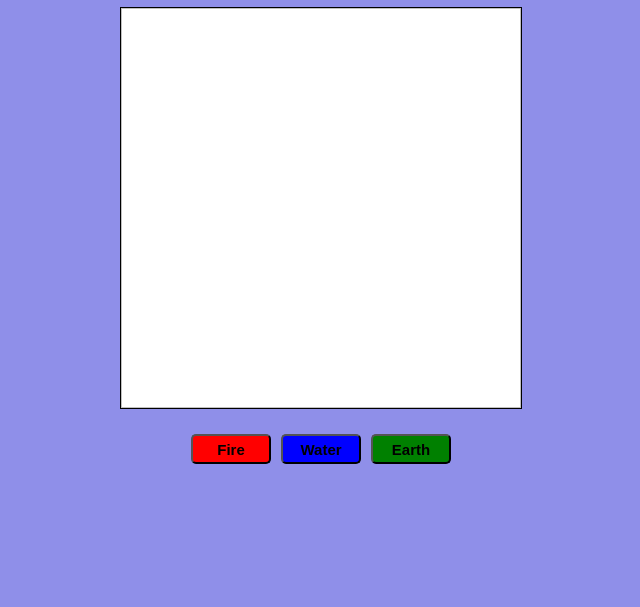
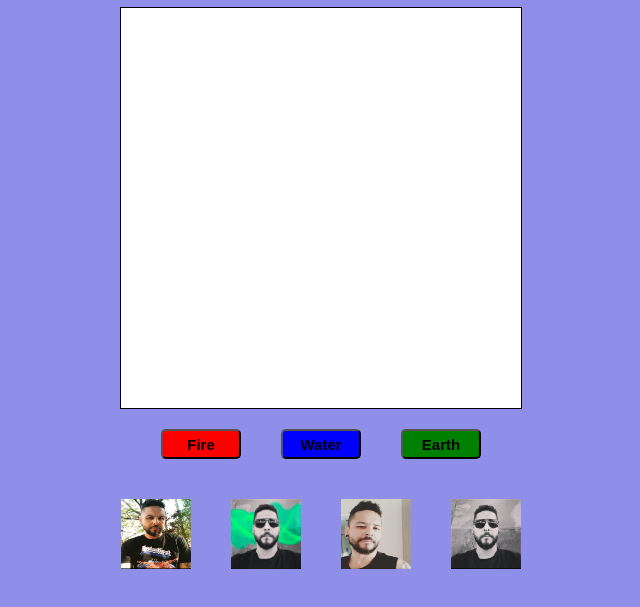
Before and after one commit to lucopdev/project-meme-generator, a website: page index.html in a window 1280 px wide. Shown: the part 129-736 px from the top of the page, without its empty margins (319-959 px from the left). Drawn offline with Linux system fonts and the light colour scheme.

Commit message:
Add imagens pré-definidas

```diff
--- a/script.js
+++ b/script.js
@@ -1,5 +1,16 @@
-const memeImgContainer = 'meme-image-container';
-const memeImg = 'meme-image';
+const memeImgContainerClass = 'meme-image-container';
+const memeImgClass = 'meme-image';
+const containerImgsClass = 'container-imgs';
+const tinyImagesClass = 'tiny-images';
+const memeInsertClass = 'meme-insert';
+
+const createImg = (id, parent, name) => {
+  const img = document.createElement('img');
+  img.id = id;
+  img.className = tinyImagesClass;
+  img.setAttribute('src', `imgs/${name}`);
+  parent.appendChild(img);
+};
 
 const createDiv = (id, parent) => {
   const div = document.createElement('div');
@@ -38,15 +49,24 @@ const showText = () => {
   });
 };
 
+const imageRemove = () => {
+  const memeImage = document.getElementById(memeImgClass);
+  for (let index = 0; index < memeImage.childElementCount; index += 1) {
+    if (memeImage.children[index].classList.contains(tinyImagesClass)) {
+      memeImage.children[index].remove();
+    }
+  }
+};
+
 const displayImage = () => {
-  const memeImage = document.getElementById(memeImg);
-  const inputImage = document.getElementById('meme-insert');
+  const memeImage = document.getElementById(memeImgClass);
+  const inputImage = document.getElementById(memeInsertClass);
   const img = document.createElement('img');
   img.id = 'image';
-  memeImage.appendChild(img);
-
+  img.className = tinyImagesClass;
   inputImage.addEventListener('change', () => {
-    if (inputImage.files.length <= 0) {
+    imageRemove();
+    if (inputImage.files.length === 0) {
       return;
     }
     const reader = new FileReader();
@@ -54,40 +74,53 @@ const displayImage = () => {
       img.src = reader.result;
     };
     reader.readAsDataURL(inputImage.files[0]);
+    memeImage.appendChild(img);
   });
 };
 
 const createBorder = () => {
-  const memeImageContainer = document.getElementById(memeImgContainer);
+  const memeImageContainer = document.getElementById(memeImgContainerClass);
   const fire = document.getElementById('fire');
   const water = document.getElementById('water');
   const earth = document.getElementById('earth');
   fire.addEventListener('click', (e) => {
-    console.log(e.target.style.backgroundColor);
     memeImageContainer.style.border = `3px dashed ${e.target.style.backgroundColor}`;
   });
-
   water.addEventListener('click', (e) => {
-    console.log(e.target.style.backgroundColor);
     memeImageContainer.style.border = `5px double ${e.target.style.backgroundColor}`;
   });
-
   earth.addEventListener('click', (e) => {
-    console.log(e.target.style.backgroundColor);
     memeImageContainer.style.border = `6px groove ${e.target.style.backgroundColor}`;
   });
 };
 
-window.onload = () => {
+const addPreviewImage = () => {
+  const inputImage = document.getElementById(memeInsertClass);
+  const tinyImages = document.getElementsByClassName(tinyImagesClass);
+  const memeImage = document.getElementById(memeImgClass);
+  for (let index = 0; index < tinyImages.length; index += 1) {
+    tinyImages[index].addEventListener('click', () => {
+      imageRemove();
+      createImg(`meme-${index + 1}`, memeImage, `meme${index + 1}.jpeg`);
+      const img = document.getElementById(`meme-${index + 1}`);
+      img.setAttribute('id', 'image');
+      memeImage.appendChild(img);
+      inputImage.value = '';
+    });
+  }
+};
+
 createDiv('input-div', document.body);
 createDiv('meme-image-container', document.body);
-  const memeImageContainer = document.getElementById(memeImgContainer);
+const memeImageContainer = document.getElementById(memeImgContainerClass);
 const div = document.getElementById('input-div');
 createH1('hero-title', div);
 createInput('text-input', div, 'text', '60');
 createInput('meme-insert', div, 'file');
 createDiv('meme-image', memeImageContainer);
-  const memeImage = document.getElementById(memeImg);
+
+window.onload = () => {
+  const memeImage = document.getElementById(memeImgClass);
   createDiv('meme-text', memeImage);
   showText();
   displayImage();
@@ -97,4 +130,11 @@ window.onload = () => {
   createButton('water', btnDiv, 'Water', 'rgb(0, 0, 255)');
   createButton('earth', btnDiv, 'Earth', 'rgb(0, 128, 0)');
   createBorder();
+  createDiv('container-imgs', document.body);
+  const containerImgs = document.getElementById(containerImgsClass);
+  createImg('meme-1', containerImgs, 'meme1.jpeg');
+  createImg('meme-2', containerImgs, 'meme2.jpeg');
+  createImg('meme-3', containerImgs, 'meme3.jpeg');
+  createImg('meme-4', containerImgs, 'meme4.jpeg');
+  addPreviewImage();
 };
--- a/style.css
+++ b/style.css
@@ -74,7 +74,8 @@ body {
   height: 30px;
   font-size: 15px;
   font-weight: 700;
-  margin: 5px;
+  margin-left: 20px;
+  margin-right: 20px;
   border-radius: 5px;
 }
 
@@ -89,3 +90,15 @@ body {
 #earth {
   background-color: green;
 }
+
+#container-imgs {
+  width: fit-content;
+  text-align: center;
+  margin: 0 auto;
+}
+
+#meme-1, #meme-2, #meme-3, #meme-4 {
+  padding: 20px;
+  width: 70px;
+  height: 70px;
+}
```
Also changed, not shown: imgs/meme1.jpeg (added), imgs/meme2.jpeg (added), imgs/meme3.jpeg (added), imgs/meme4.jpeg (added). Lines whose indentation alone changed are shown as unchanged.
